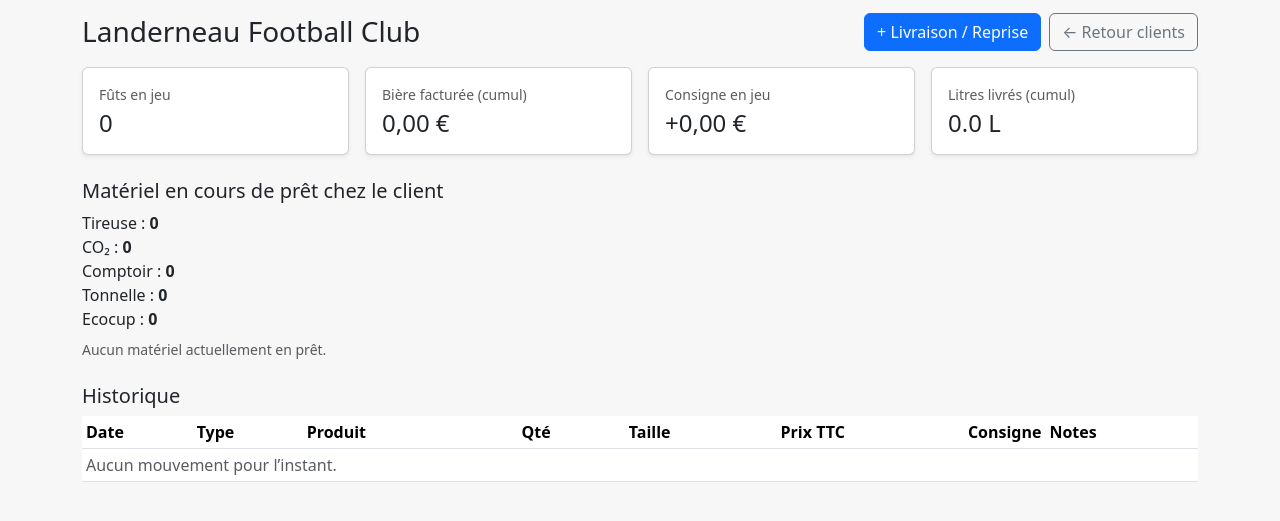
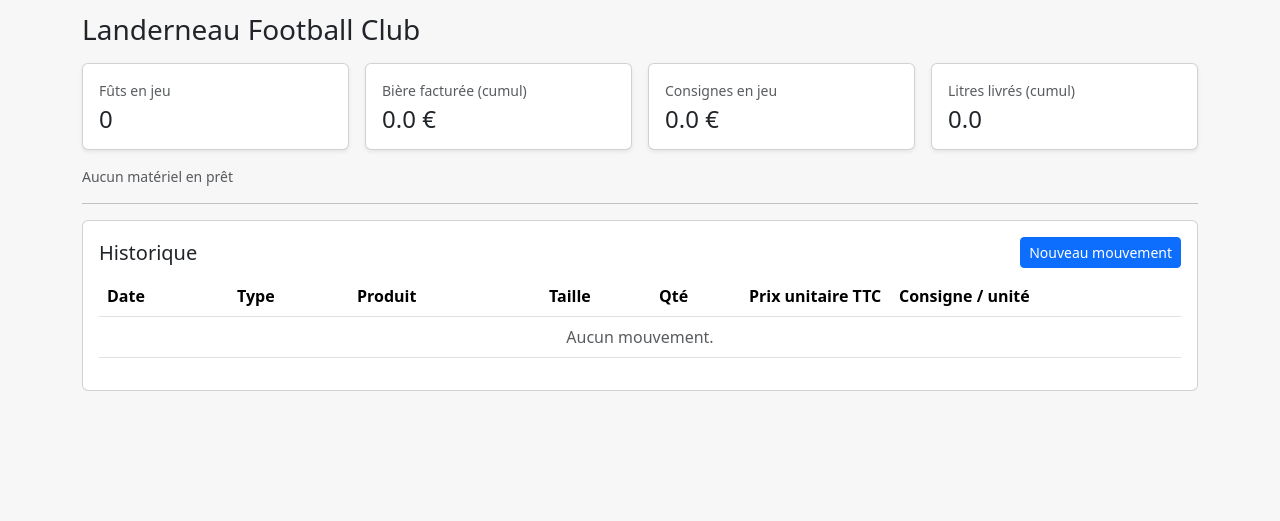
Before and after one commit to lecentrallanderneau-oss/Suivi_futs, a Flask app: page /client/1 in a window 1280 px wide. Shown: the part 57-578 px from the top of the page. Run offline with Flask 3, Linux system fonts and the light colour scheme; data comes from the database, SQL or seed files in the repository; data that the repository does not hold is empty.

Commit message:
Update client_detail.html

```diff
--- a/templates/client_detail.html
+++ b/templates/client_detail.html
@@ -1,75 +1,108 @@
 {% extends "base.html" %}
 {% import "_macros.html" as ui %}
-{% block title %}{{ client.name }}{% endblock %}
+
+{% block title %}{{ client.name }} · Détail client{% endblock %}
 
 {% block content %}
-<div class="d-flex justify-content-between align-items-center mb-3">
-  <h1 class="h3 mb-0">{{ client.name }}</h1>
-  <div class="d-flex gap-2">
-    <a class="btn btn-primary" href="{{ url_for('movement_wizard', step=1, client_id=client.id) }}">
-      + Livraison / Reprise
-    </a>
-    <a class="btn btn-outline-secondary" href="{{ url_for('clients') }}">← Retour clients</a>
+<h1 class="h3 mb-3">{{ client.name }}</h1>
+
+{# --- Bandeau récap --- #}
+<div class="row g-3 mb-3">
+  <div class="col-6 col-md-3">
+    {{ ui.stat_card("Fûts en jeu", view.kegs) }}
+  </div>
+  <div class="col-6 col-md-3">
+    {{ ui.stat_card("Bière facturée (cumul)", (view.beer_eur)|default(0)|float|round(2) ~ " €") }}
+  </div>
+  <div class="col-6 col-md-3">
+    {{ ui.stat_card("Consignes en jeu", (view.deposit_eur)|default(0)|float|round(2) ~ " €") }}
+  </div>
+  <div class="col-6 col-md-3">
+    {{ ui.stat_card("Litres livrés (cumul)", (view.liters_out_cum)|default(0)|float|round(2)) }}
   </div>
 </div>
 
-<div class="row g-3 mb-3">
-  <div class="col-12 col-md-3">
-    {{ ui.stat_card("Fûts en jeu", view.kegs) }}
-  </div>
-  <div class="col-12 col-md-3">
-    {{ ui.stat_card("Bière facturée (cumul)", beer_billed_cum|eur) }}
-  </div>
-  <div class="col-12 col-md-3">
-    {{ ui.stat_card("Consigne en jeu", deposit_in_play|signed_eur) }}
-  </div>
-  <div class="col-12 col-md-3">
-    {{ ui.stat_card("Litres livrés (cumul)", ((liters_out_cum or litres_out_cum or 0)|float) ~ " L") }}
-  </div>
+{# --- Matériel prêté (badges) --- #}
+<div class="mb-3">
+  {{ ui.equipment_badges(view.equipment) }}
 </div>
 
-<h2 class="h5 mt-4 mb-2">Matériel en cours de prêt chez le client</h2>
-{{ ui.equipment_stats(equipment_totals) }}
+<hr class="my-3">
 
-<h2 class="h5 mt-4 mb-2">Historique</h2>
+{# --- Historique des mouvements --- #}
+<div class="card">
+  <div class="card-body">
+    <div class="d-flex align-items-center justify-content-between mb-2">
+      <div class="h5 mb-0">Historique</div>
+      <a class="btn btn-sm btn-primary" href="{{ url_for('movement_wizard') }}?step=1">Nouveau mouvement</a>
+    </div>
+
     <div class="table-responsive">
-  <table class="table table-sm align-middle">
+      <table class="table align-middle">
         <thead>
           <tr>
-        <th>Date</th>
-        <th>Type</th>
+            <th style="width: 130px;">Date</th>
+            <th style="width: 120px;">Type</th>
             <th>Produit</th>
-        <th class="text-end">Qté</th>
-        <th class="text-end">Taille</th>
-        <th class="text-end">Prix TTC</th>
-        <th class="text-end">Consigne</th>
-        <th>Notes</th>
-        <th></th>
+            <th style="width: 110px;">Taille</th>
+            <th style="width: 90px;">Qté</th>
+            <th style="width: 150px;">Prix unitaire TTC</th>
+            <th style="width: 150px;">Consigne / unité</th>
+            <th style="width: 140px;"></th>
           </tr>
         </thead>
         <tbody>
-      {% for m in movements %}
+        {# mouvements est une liste de tuples (Movement, Variant, Product) #}
+        {% for m, v, p in movements %}
+          {% set pname = (p.name if p is defined and p else "") %}
+          {% set size_l = (v.size_l if v is defined and v else None) %}
+          {% set unit_price = (m.unit_price_ttc if m.unit_price_ttc is not none else (v.price_ttc if v and v.price_ttc is not none else 0)) %}
+          {% set deposit = (m.deposit_per_keg if m.deposit_per_keg is not none else (1.0 if ('ecocup' in pname|lower or 'gobelet' in pname|lower) else 30.0)) %}
           <tr>
             <td>{{ m.created_at|dt }}</td>
             <td>
-          {{ {'OUT':'Livraison','IN':'Reprise','DEFECT':'Défectueux','FULL':'Retour plein'}[m.type] if m.type in ['OUT','IN','DEFECT','FULL'] else m.type }}
+              {% if m.type == 'OUT' %}Livraison
+              {% elif m.type == 'IN' %}Reprise
+              {% elif m.type == 'DEFECT' %}Défectueux
+              {% elif m.type == 'FULL' %}Retour plein
+              {% else %}{{ m.type }}{% endif %}
             </td>
-        <td>{{ m.variant.product.name }} — {{ m.variant.size_l }} L</td>
-        <td class="text-end">{{ m.qty }}</td>
-        <td class="text-end">{{ m.variant.size_l }} L</td>
-        <td class="text-end">{{ (m.unit_price_ttc if m.unit_price_ttc is not none else 0)|eur }}</td>
-        <td class="text-end">{{ (m.deposit_per_keg if m.deposit_per_keg is not none else 30)|eur }}</td>
-        <td>{{ m.notes or '' }}</td>
+            <td>
+              {{ pname }}
+            </td>
+            <td>
+              {% if size_l %}{{ ('%.1f'|format(size_l)).rstrip('0').rstrip('.') }} L{% else %}—{% endif %}
+            </td>
+            <td>{{ (m.qty or 0)|int }}</td>
+            <td>
+              {% if unit_price is not none %}
+                {{ ('%.2f'|format(unit_price)).replace('.', ',') }} €
+              {% else %}—{% endif %}
+            </td>
+            <td>
+              {% if deposit is not none %}
+                {{ ('%.2f'|format(deposit)).replace('.', ',') }} €
+              {% else %}—{% endif %}
+            </td>
             <td class="text-end">
-          <a class="btn btn-sm btn-outline-danger" href="{{ url_for('movement_confirm_delete', movement_id=m.id) }}">
-            Supprimer
-          </a>
+              <a class="btn btn-sm btn-outline-danger"
+                 href="{{ url_for('movement_confirm_delete', movement_id=m.id) }}">Supprimer</a>
             </td>
           </tr>
+          {% if m.notes %}
+          <tr class="table-light">
+            <td></td>
+            <td colspan="7" class="small text-muted">
+              <strong>Notes&nbsp;:</strong> {{ m.notes }}
+            </td>
+          </tr>
+          {% endif %}
         {% else %}
-      <tr><td colspan="9" class="text-muted">Aucun mouvement pour l’instant.</td></tr>
+          <tr><td colspan="8" class="text-muted text-center">Aucun mouvement.</td></tr>
         {% endfor %}
         </tbody>
       </table>
     </div>
+  </div>
+</div>
 {% endblock %}
```
Lines whose indentation alone changed are shown as unchanged.
